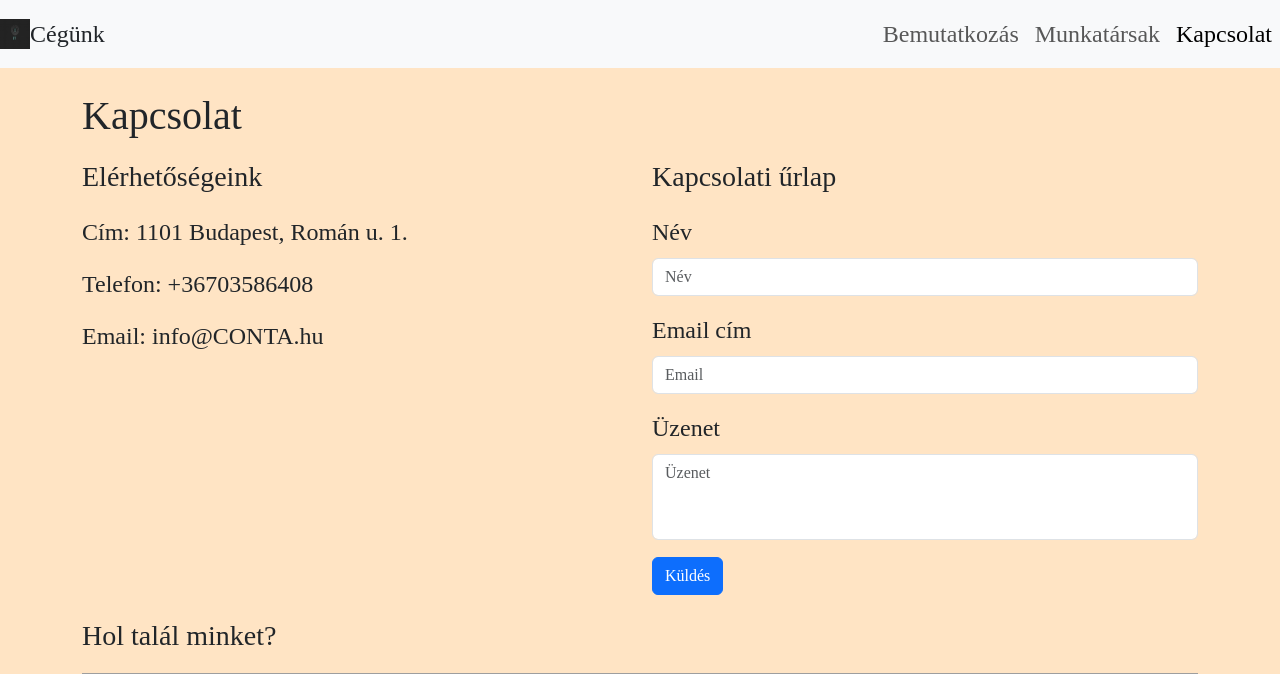
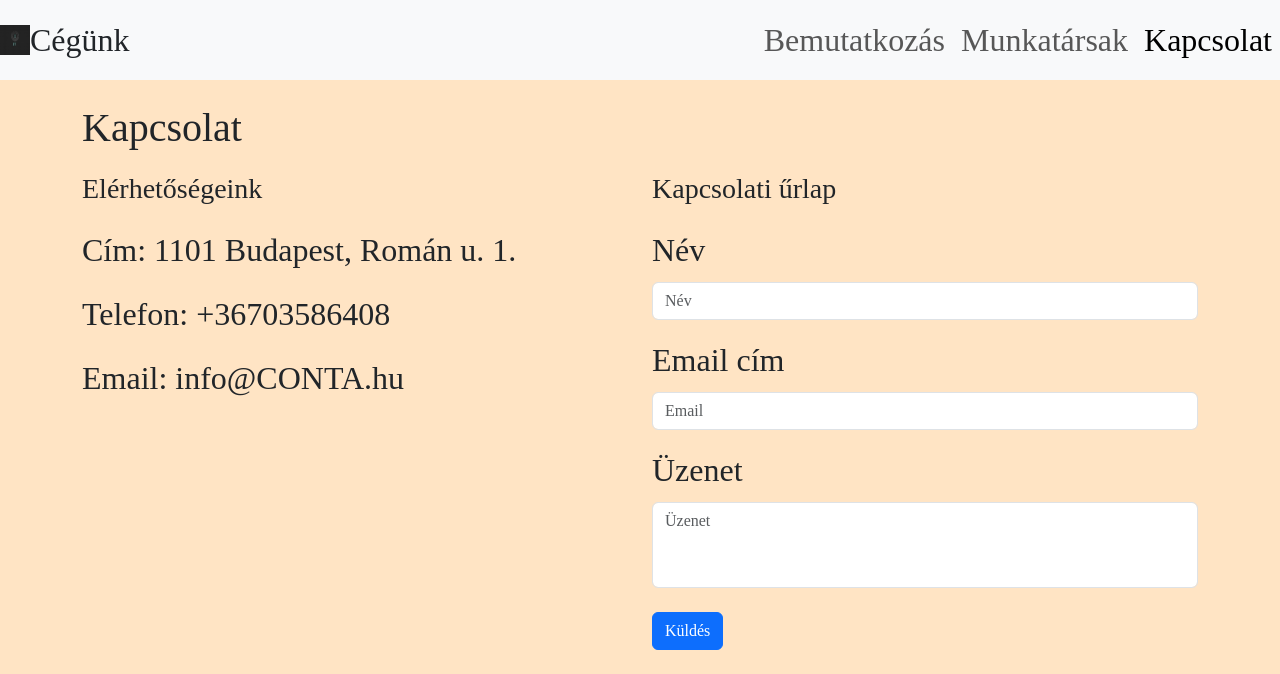
Before and after one commit to csanadizsombor/csanadizsombor.github.io, a PHP site: page /harom.html in a window 1280 px wide. Shown: the top 674 px of the page. Run offline with PHP 8.4, Linux system fonts and the light colour scheme; grey boxes are pictures that could not be loaded.

Commit message:
Update egystyle.css

```diff
--- a/egystyle.css
+++ b/egystyle.css
@@ -1,7 +1,7 @@
 body {
   font-family: 'Times New Roman', Times, serif;
   background-color:bisque;
-  font-size: x-large;
+  font-size:  xx-large;
 }
 
 h1, h3 {
```
